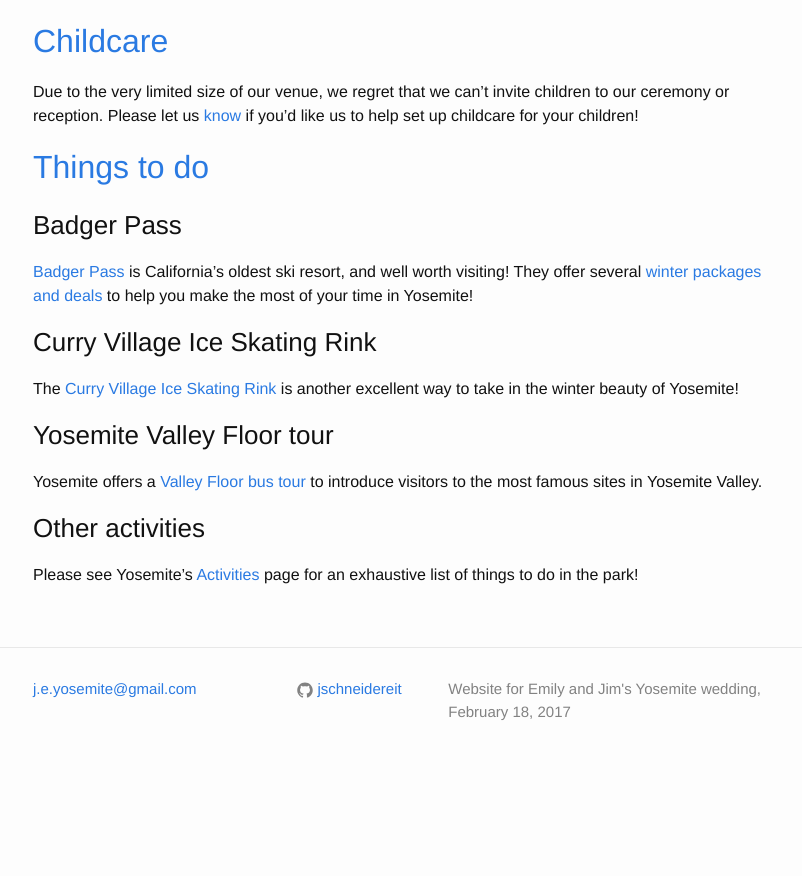
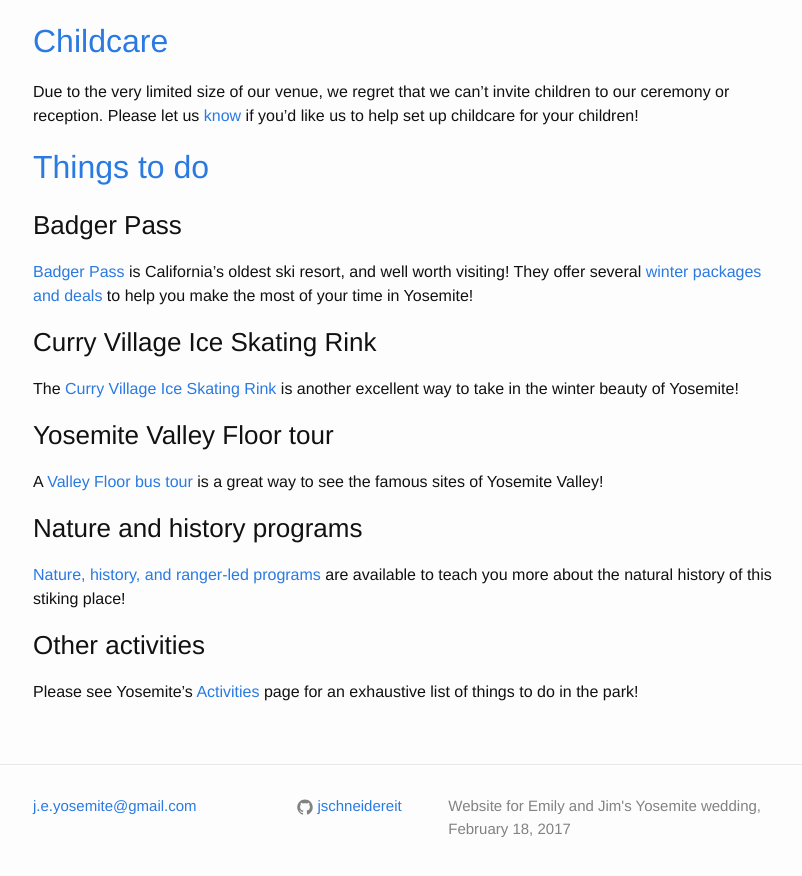
Before and after one commit to j-e-yosemite/j-e-yosemite.github.io, a Jekyll site: the page built from details.md, in a window 1280 px wide and 900 px high, scrolled down 1191 px. Shown: the top 876 px of the window, without its empty margins (237-1039 px from the left). Built offline with Jekyll 4.4.1, drawn with Linux system fonts in a browser that asks for light colours; before the commit the page ends 1974 px from its top, so only the background shows below that.

Commit message:
Added more to "Things to do"

```diff
--- a/details.md
+++ b/details.md
@@ -62,7 +62,11 @@
 
 ### Yosemite Valley Floor tour
 
-Yosemite offers a [Valley Floor bus tour](http://www.yosemitepark.com/valley-floor-tour.aspx) to introduce visitors to the most famous sites in Yosemite Valley.
+A [Valley Floor bus tour](http://www.yosemitepark.com/valley-floor-tour.aspx) is a great way to see the famous sites of Yosemite Valley!
+
+### Nature and history programs
+
+[Nature, history, and ranger-led programs](http://www.yosemitepark.com/nature-history-programs.aspx) are available to teach you more about the natural history of this stiking place!
 
 ### Other activities
 
```
